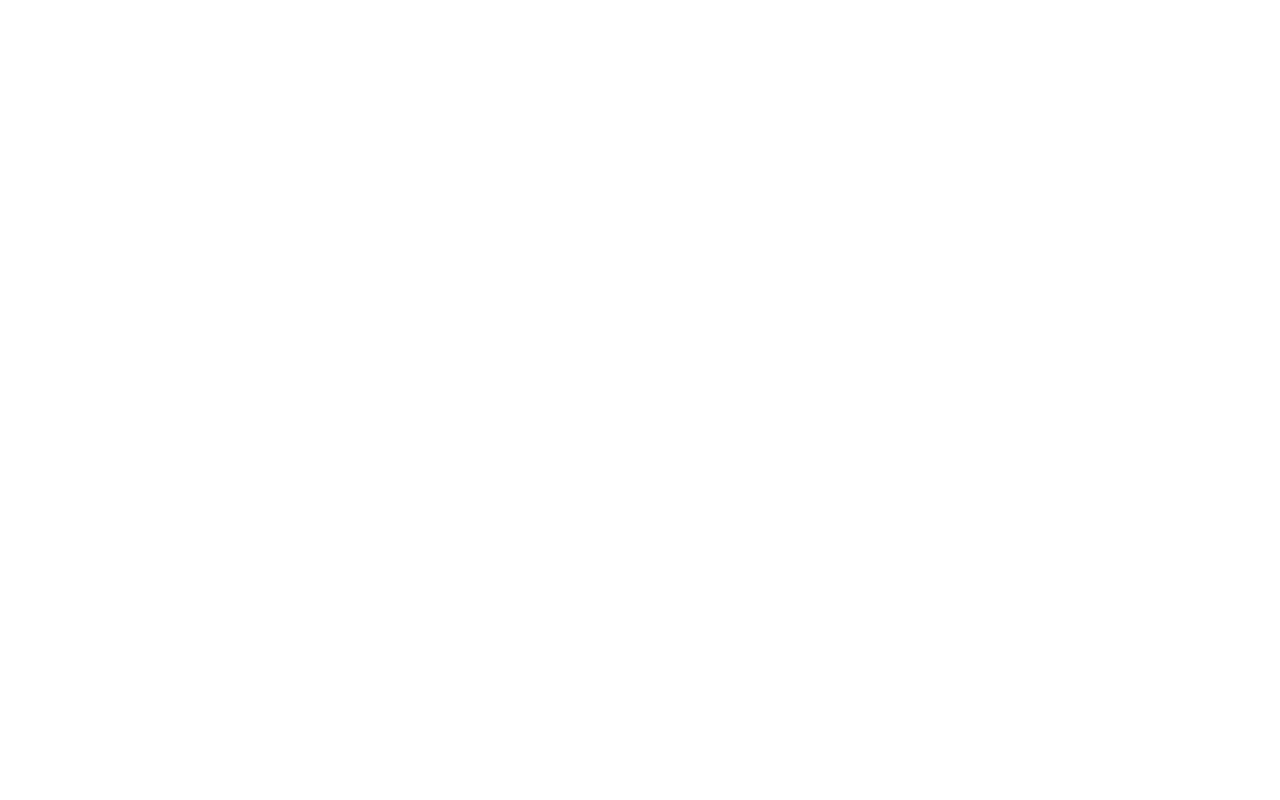
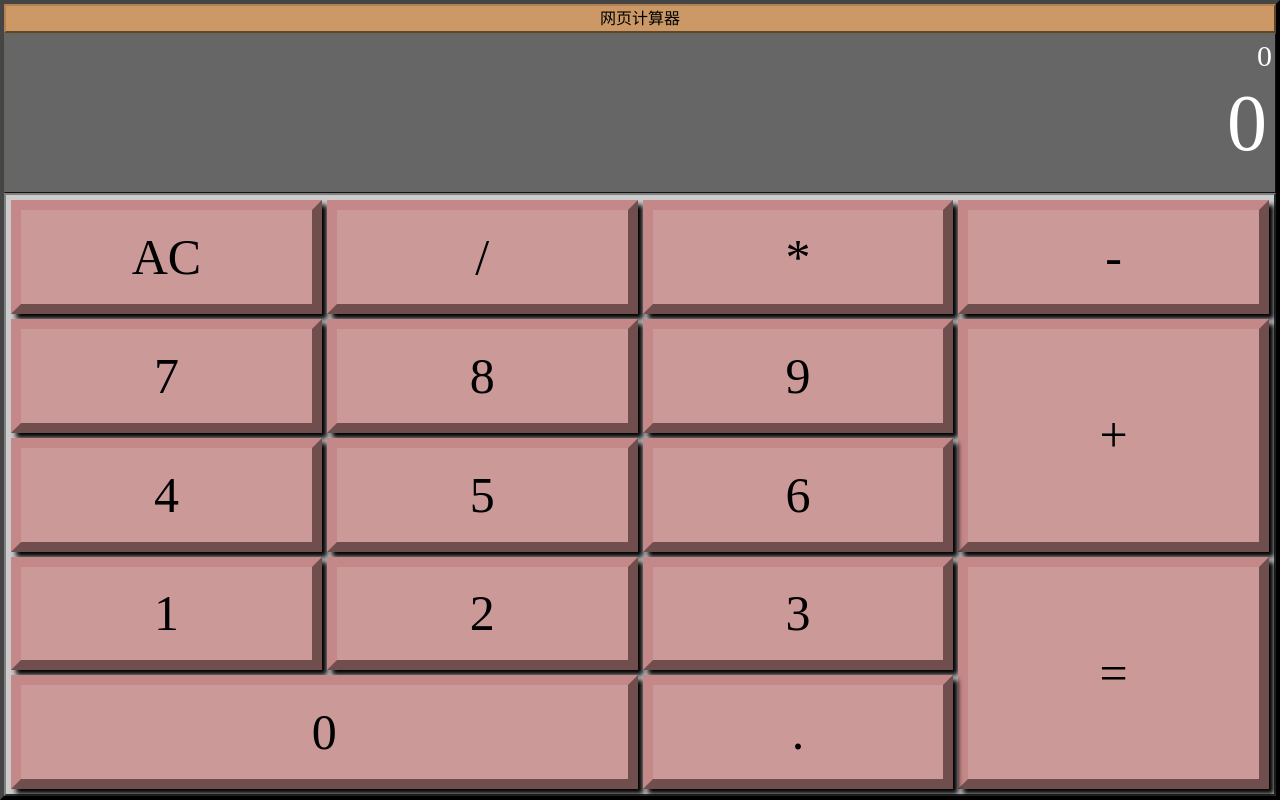
Before and after one commit to Telent1/calc, a plain HTML site: page index.html in a window 1280 px wide. Drawn offline with Linux system fonts and the light colour scheme.

Commit message:
完成布局

```diff
--- a/index.css
+++ b/index.css
@@ -0,0 +1,66 @@
+body,html{
+  width: 100%;
+  height: 100%;
+  margin: 0px;
+  padding: 0px;
+  overflow: hidden;
+}
+.section-content{
+  width:100%;
+  height: 100%;
+}
+.calc-content {
+  width: calc(100% - 8px);
+  height: calc(100% - 8px);
+  background-color: #ccc;
+  position: fixed;
+  border: 4px solid #454545;
+  border-style: outset;
+}
+.title-box {
+  width: calc(100% - 4px);
+  background-color: #cc9966;
+  height: 25px;
+  text-align: center;
+  line-height: 25px;
+  border: 2px outset #B48251;
+}
+.result-box {
+  height: 20%;
+  background-color: #666;
+  width: calc(100%-8px);
+  text-align: right;
+  border: 1px outset #666658;
+}
+.result-box p {
+  font-size: 30px;
+  color: #fff;
+  letter-spacing: 3px;
+  margin: 5px 0px;
+}
+.result-box span {
+  font-size: 80px;
+  letter-spacing: 8px;
+  color: #fff;
+}
+.table-content{
+  height: calc(80% - 6px - 25px);
+}
+.table-box {
+  border-collapse: separate;
+  width: calc(100%);
+  border-spacing: 5px;
+  height: 100%;
+}
+.table-box td {
+  background-color: #cc9999;
+  cursor: pointer;
+  text-align: center;
+  border: 10px outset #C58888;
+  box-shadow: 5px 5px 5px;
+  font-size: 50px;
+}
+.table-box td:active{
+  transform: translate(2px,2px);
+  box-shadow: 2px 2px 2px;
+}
--- a/index.html
+++ b/index.html
@@ -1,14 +1,55 @@
 <!DOCTYPE html>
 <html lang="en">
+
 <head>
   <meta charset="UTF-8">
-  <meta name="viewport" content="width=device-width, initial-scale=1.0">
-  <meta http-equiv="X-UA-Compatible" content="ie=edge">
+  <meta name="viewport" content="width=device-width,initial-scale=1.0,maximum-scale=1.0,user-scalable=no">
   <title>Document</title>
   <link rel="stylesheet" type="text/css" href="index.css">
   <script type="text/javascript" src="index.js"></script>
 </head>
+
 <body>
+  <section class="section-content">
+    <div class="calc-content">
+      <div class="title-box">
+        <span>网页计算器</span>
+      </div>
+      <div class="result-box">
+        <p id="calcInput">0</p>
+        <span id="result">0</span>
+      </div>
+      <div class="table-content">
+        <table class="table-box" border="2" border-spacing="2">
+          <tr>
+            <td style="width: 25%;" onclick="functionClick('ac')">AC</td>
+            <td style="width: 25%;" onclick="functionClick('/')">/</td>
+            <td style="width: 25%;" onclick="functionClick('*')">*</td>
+            <td style="width: 25%;" onclick="functionClick('-')">-</td>
+          </tr>
+          <tr>
+            <td onclick="functionClick('7')">7</td>
+            <td onclick="functionClick('8')">8</td>
+            <td onclick="functionClick('9')">9</td>
+            <td rowspan="2" onclick="functionClick('+')">+</td>
+          </tr>
+          <tr>
+            <td onclick="functionClick('4')">4</td>
+            <td onclick="functionClick('5')">5</td>
+            <td onclick="functionClick('6')">6</td>
+          </tr>
+          <tr>
+            <td onclick="functionClick('1')">1</td>
+            <td onclick="functionClick('2')">2</td>
+            <td onclick="functionClick('3')">3</td>
+            <td rowspan="2" onclick="functionClick('=')">=</td>
+          </tr>
+          <td colspan="2" onclick="functionClick('0')">0</td>
+          <td onclick="functionClick('.')">.</td>
+        </table>
+      </div>
+    </div>
+  </section>
+</body>
 
-</body>
 </html>
```
Also changed, not shown: index.js (+22 -0 lines).
